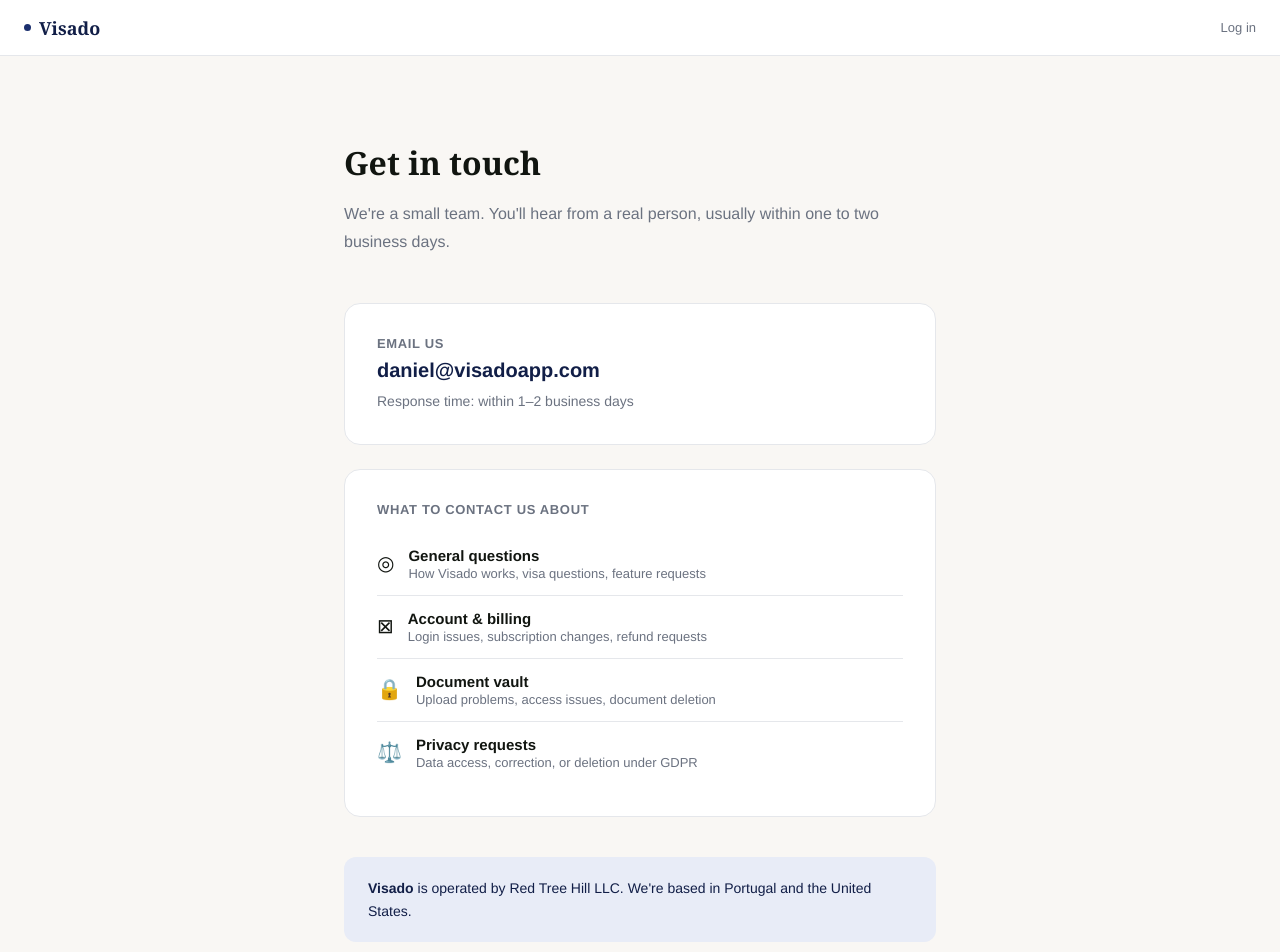
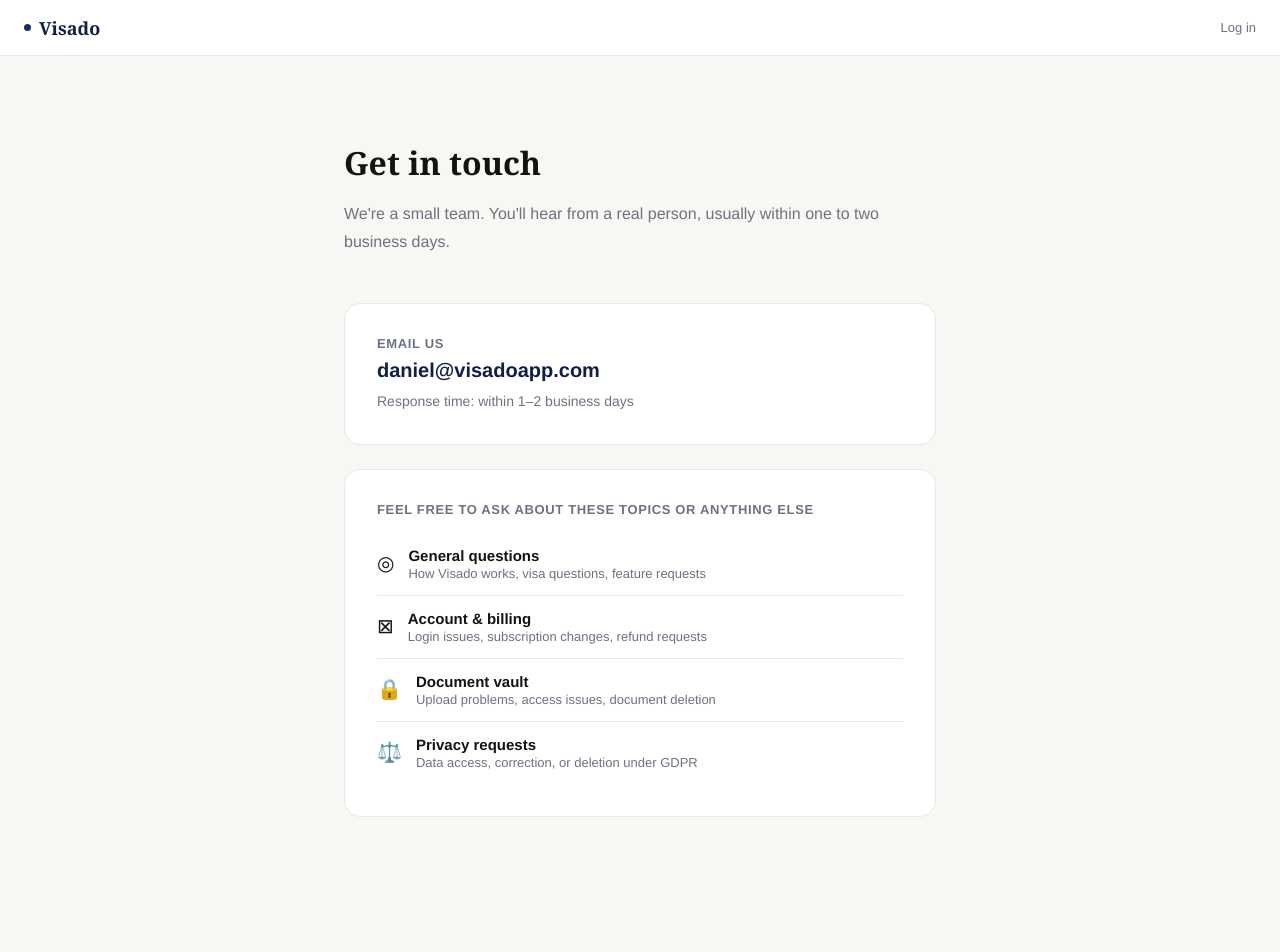
Before and after one commit to danielfeliciano53-collab/visado-app, a Next.js app: page /contact in a window 1280 px wide. Shown: the top 952 px of the page. After the commit the page ends 897 px from the top, so only its background shows below. Built offline with nearby package versions, Linux system fonts and the light colour scheme.

Commit message:
fix: contact page — update section label, remove bottom box

```diff
--- a/app/contact/page.tsx
+++ b/app/contact/page.tsx
@@ -20,7 +20,7 @@
           <p style={{ fontSize: 14, color: MUTED, fontFamily: "'Helvetica Neue', sans-serif", marginTop: 8, marginBottom: 0, lineHeight: 1.6 }}>Response time: within 1–2 business days</p>
         </div>
         <div style={{ background: '#fff', border: `1px solid ${BORDER}`, borderRadius: 16, padding: 32 }}>
-          <div style={{ fontSize: 13, fontWeight: 600, color: MUTED, fontFamily: "'Helvetica Neue', sans-serif", textTransform: 'uppercase', letterSpacing: '0.05em', marginBottom: 16 }}>What to contact us about</div>
+          <div style={{ fontSize: 13, fontWeight: 600, color: MUTED, fontFamily: "'Helvetica Neue', sans-serif", textTransform: 'uppercase', letterSpacing: '0.05em', marginBottom: 16 }}>Feel free to ask about these topics or anything else</div>
           {[
             { icon: '◎', label: 'General questions', sub: 'How Visado works, visa questions, feature requests' },
             { icon: '⊠', label: 'Account & billing', sub: 'Login issues, subscription changes, refund requests' },
@@ -36,11 +36,6 @@
             </div>
           ))}
         </div>
-        <div style={{ marginTop: 40, padding: '20px 24px', background: GREEN_LIGHT, borderRadius: 12 }}>
-          <p style={{ margin: 0, fontSize: 14, color: GREEN_DARK, fontFamily: "'Helvetica Neue', sans-serif", lineHeight: 1.6 }}>
-            <strong>Visado</strong> is operated by Red Tree Hill LLC. We're based in Portugal and the United States.
-          </p>
-        </div>
       </div>
     </div>
   )
--- a/app/page.tsx
+++ b/app/page.tsx
@@ -158,6 +158,7 @@
           <div style={{ display: 'flex', gap: 24, flexWrap: 'wrap' }}>
             <Link href="/privacy" style={{ fontSize: 13, color: MUTED, textDecoration: 'none', fontFamily: "'Helvetica Neue', sans-serif" }}>Privacy Policy</Link>
             <Link href="/terms" style={{ fontSize: 13, color: MUTED, textDecoration: 'none', fontFamily: "'Helvetica Neue', sans-serif" }}>Terms of Service</Link>
+            <Link href="/security" style={{ fontSize: 13, color: MUTED, textDecoration: 'none', fontFamily: "'Helvetica Neue', sans-serif" }}>Security</Link>
             <Link href="/contact" style={{ fontSize: 13, color: MUTED, textDecoration: 'none', fontFamily: "'Helvetica Neue', sans-serif" }}>Contact</Link>
           </div>
           <div style={{ flexBasis: '100%', fontSize: 12, color: MUTED, fontFamily: "'Helvetica Neue', sans-serif" }}>
```
